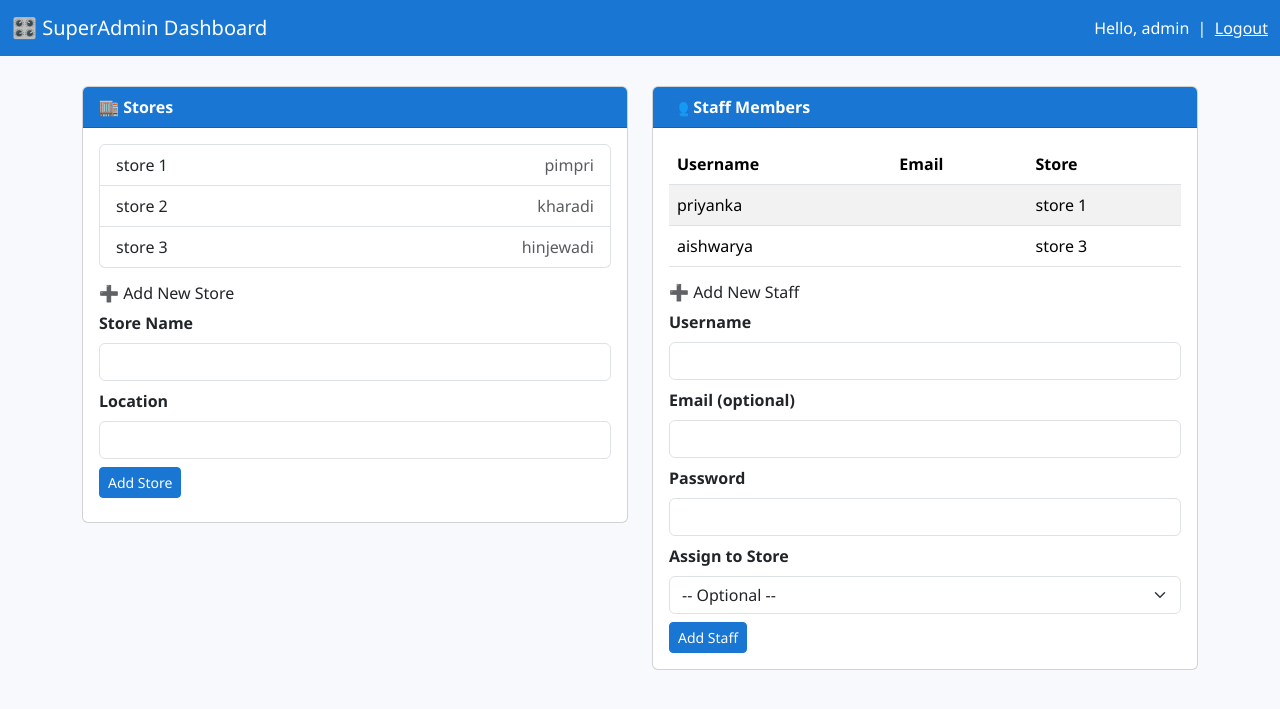
After one commit to priyankaaurade1/videogameproject, a Django app: page /superadmin/ in a window 1280 px wide. The commit adds this page. Shown: the top 709 px of the page. Run offline with Django 5.2, Linux system fonts and the light colour scheme; a user stored in the database is signed in; data comes from the database, SQL or seed files in the repository; both versions use the stored data as it was after the commit.

Commit message:
complete login system via roles,superadmin dashboard,pagination in allentries,forbiddenpage added

```diff
--- /dev/null
+++ b/videostore/templates/superadmin_dashboard.html
@@ -0,0 +1,173 @@
+{% load static %}
+<!DOCTYPE html>
+<html lang="en">
+<head>
+  <meta charset="UTF-8" />
+  <title>SuperAdmin Dashboard</title>
+  <meta name="viewport" content="width=device-width, initial-scale=1" />
+
+  <link href="https://cdn.jsdelivr.net/npm/bootstrap@5.3.3/dist/css/bootstrap.min.css" rel="stylesheet">
+  <link href="https://cdn.jsdelivr.net/npm/bootstrap-icons@1.10.5/font/bootstrap-icons.css" rel="stylesheet">
+
+  <style>
+    body {
+      background-color: #f7f9fc;
+      font-family: "Segoe UI", sans-serif;
+    }
+    .navbar {
+      background-color: #1976d2;
+    }
+    .navbar-brand, .nav-link, .navbar-text {
+      color: white !important;
+    }
+    .container {
+      padding-top: 30px;
+    }
+    .card {
+      margin-bottom: 20px;
+    }
+    .card-header {
+      background-color: #1976d2;
+      color: white;
+      font-weight: 600;
+    }
+    .btn-primary {
+      background-color: #1976d2;
+      border-color: #1976d2;
+    }
+    .btn-primary:hover {
+      background-color: #125ea3;
+    }
+    .table th, .table td {
+      vertical-align: middle;
+    }
+    .form-label {
+      font-weight: 600;
+    }
+  </style>
+</head>
+<body>
+
+<nav class="navbar navbar-expand-lg">
+  <div class="container-fluid">
+    <a class="navbar-brand" href="#">🎛️ SuperAdmin Dashboard</a>
+    <span class="navbar-text">
+      Hello, {{ request.user.username }} &nbsp;|&nbsp; <a href="{% url 'custom_logout' %}" class="text-white">Logout</a>
+    </span>
+  </div>
+</nav>
+
+<div class="container">
+
+  {% if messages %}
+    {% for message in messages %}
+      <div class="alert alert-{{ message.tags }} mt-2">
+        {{ message }}
+      </div>
+    {% endfor %}
+  {% endif %}
+
+  <div class="row">
+    <!-- Stores List & Add Store -->
+    <div class="col-lg-6">
+      <div class="card">
+        <div class="card-header">
+          🏬 Stores
+        </div>
+        <div class="card-body">
+          {% if stores %}
+            <ul class="list-group mb-3">
+              {% for store in stores %}
+                <li class="list-group-item d-flex justify-content-between align-items-center">
+                  {{ store.name }}
+                  <span class="text-muted">{{ store.location }}</span>
+                </li>
+              {% endfor %}
+            </ul>
+          {% else %}
+            <p class="text-muted">No stores available.</p>
+          {% endif %}
+
+          <h6 class="mt-3">➕ Add New Store</h6>
+          <form method="post" class="mb-2">
+            {% csrf_token %}
+            <input type="hidden" name="new_store" value="1">
+            <div class="mb-2">
+              <label class="form-label">Store Name</label>
+              <input type="text" name="store_name" class="form-control" required>
+            </div>
+            <div class="mb-2">
+              <label class="form-label">Location</label>
+              <input type="text" name="store_location" class="form-control">
+            </div>
+            <button type="submit" class="btn btn-primary btn-sm">Add Store</button>
+          </form>
+        </div>
+      </div>
+    </div>
+
+    <!-- Staff List & Add Staff -->
+    <div class="col-lg-6">
+      <div class="card">
+        <div class="card-header">
+          👥 Staff Members
+        </div>
+        <div class="card-body">
+          {% if staff_users %}
+            <table class="table table-striped mb-3">
+              <thead>
+                <tr>
+                  <th>Username</th>
+                  <th>Email</th>
+                  <th>Store</th>
+                </tr>
+              </thead>
+              <tbody>
+                {% for user in staff_users %}
+                  <tr>
+                    <td>{{ user.username }}</td>
+                    <td>{{ user.email }}</td>
+                    <td>{{ user.store.name|default:"Not Assigned" }}</td>
+                  </tr>
+                {% endfor %}
+              </tbody>
+            </table>
+          {% else %}
+            <p class="text-muted">No staff users yet.</p>
+          {% endif %}
+
+          <h6 class="mt-3">➕ Add New Staff</h6>
+          <form method="post">
+            {% csrf_token %}
+            <input type="hidden" name="new_staff" value="1">
+            <div class="mb-2">
+              <label class="form-label">Username</label>
+              <input type="text" name="staff_username" class="form-control" required>
+            </div>
+            <div class="mb-2">
+              <label class="form-label">Email (optional)</label>
+              <input type="email" name="staff_email" class="form-control">
+            </div>
+            <div class="mb-2">
+              <label class="form-label">Password</label>
+              <input type="password" name="staff_password" class="form-control" required>
+            </div>
+            <div class="mb-2">
+              <label class="form-label">Assign to Store</label>
+              <select name="staff_store" class="form-select">
+                <option value="">-- Optional --</option>
+                {% for store in stores %}
+                  <option value="{{ store.id }}">{{ store.name }}</option>
+                {% endfor %}
+              </select>
+            </div>
+            <button type="submit" class="btn btn-primary btn-sm">Add Staff</button>
+          </form>
+        </div>
+      </div>
+    </div>
+  </div>
+</div>
+
+</body>
+</html>
--- a/videostore/urls.py
+++ b/videostore/urls.py
@@ -1,3 +1,4 @@
+from django.shortcuts import render
 from django.urls import path
 from . import views
 from django.contrib.auth.views import LogoutView
@@ -8,9 +9,11 @@ urlpatterns = [
     path('', views.staff_entry, name='staff_entry'),
     path('export-report/', views.export_report, name='export_report'),
     path('all_entries', views.all_entries, name='all_entries'),
+    path('superadmin/', views.superadmin_dashboard, name='superadmin_dashboard'),
+    path('login/', views.custom_login, name='custom_login'),
+    path('logout/', views.custom_logout, name='custom_logout'),
+    path('forbidden/', lambda request: render(request, 'forbidden.html'), name='forbidden'),
 
-    path('login/', views.custom_login, name='custom_login'),
-    path('logout/', LogoutView.as_view(next_page='custom_login'), name='logout'),
 ]
 
 if settings.DEBUG:
--- a/videostore/views.py
+++ b/videostore/views.py
@@ -1,7 +1,6 @@
-# views.py
 from django.utils import timezone
 from django.shortcuts import render, redirect
-from .models import GameData
+from .models import *
 import openpyxl
 from django.http import HttpResponse
 from django.contrib.auth.decorators import login_required
@@ -14,20 +13,97 @@ from openpyxl.drawing.image import Image as ExcelImage
 import os
 from django.urls import reverse
 from django.http import JsonResponse
+from django.contrib.auth import logout
+from django.contrib.auth.decorators import user_passes_test
 
 def custom_login(request):
+    if request.user.is_authenticated:
+        # Already logged in, redirect based on role
+        if request.user.role == 'superadmin':
+            return redirect('superadmin_dashboard')
+        elif request.user.role == 'staff':
+            return redirect('staff_entry')
+
     if request.method == 'POST':
-        username = request.POST.get("username")
-        password = request.POST.get("password")
+        username = request.POST.get('username')
+        password = request.POST.get('password')
+
+        if not username or not password:
+            messages.error(request, "Please enter both username and password.")
+            return render(request, 'login.html')
+
         user = authenticate(request, username=username, password=password)
 
         if user is not None:
             login(request, user)
-            return redirect(staff_entry)
+            if user.role == 'superadmin':
+                return redirect('superadmin_dashboard')
+            elif user.role == 'staff':
+                if user.store is None:
+                    messages.error(request, "You are not assigned to any store. Contact admin.")
+                    return redirect('custom_login')
+                return redirect('staff_entry')
+            else:
+                messages.error(request, "Invalid user role.")
         else:
             messages.error(request, "Invalid username or password.")
 
     return render(request, 'login.html')
+
+def is_superadmin(user):
+    return user.is_authenticated and user.is_superuser
+
+@user_passes_test(is_superadmin, login_url='/forbidden/')
+def superadmin_dashboard(request):
+    if request.user.role != 'superadmin':
+        messages.error(request, "Unauthorized access.")
+        return redirect('custom_login')
+
+    if request.method == 'POST':
+        if 'new_store' in request.POST:
+            # Handle Store creation
+            name = request.POST.get('store_name')
+            location = request.POST.get('store_location')
+            if name:
+                Store.objects.create(name=name, location=location)
+                messages.success(request, "✅ New store added successfully!")
+            else:
+                messages.error(request, "⚠️ Store name is required.")
+
+        if 'new_staff' in request.POST:
+            # Handle Staff creation
+            username = request.POST.get('staff_username')
+            email = request.POST.get('staff_email')
+            password = request.POST.get('staff_password')
+            store_id = request.POST.get('staff_store')
+
+            if username and password:
+                try:
+                    store = Store.objects.get(id=store_id) if store_id else None
+                    User.objects.create_user(
+                        username=username,
+                        email=email,
+                        password=password,
+                        role='staff',
+                        store=store
+                    )
+                    messages.success(request, "✅ New staff user added successfully!")
+                except Store.DoesNotExist:
+                    messages.error(request, "⚠️ Selected store does not exist.")
+            else:
+                messages.error(request, "⚠️ Username and password are required for staff.")
+
+    stores = Store.objects.all()
+    staff_users = User.objects.filter(role='staff')
+    return render(request, 'superadmin_dashboard.html', {
+        'stores': stores,
+        'staff_users': staff_users,
+    })
+
+
+def custom_logout(request):
+    logout(request)
+    return redirect('custom_login')
 
 def generate_bill_no():
     india_tz = pytz.timezone("Asia/Kolkata")
@@ -92,8 +168,14 @@ from django.core.files.base import ContentFile
 IST = pytz.timezone('Asia/Kolkata')
 @login_required
 def staff_entry(request):
-    india_tz = pytz.timezone("Asia/Kolkata")
-    now = timezone.now().astimezone(india_tz)
+    if request.user.role != 'staff':
+        messages.error(request, "Unauthorized access.")
+        return redirect('custom_login')
+
+    if not request.user.store:
+        messages.error(request, "You are not assigned to any store.")
+        return redirect('custom_login')
+    now = timezone.now()
 
     if request.method == 'POST':
         entry_id = request.POST.get("entry_id")
@@ -154,5 +236,8 @@ def staff_entry(request):
 
 @login_required
 def all_entries(request):
+    if request.user.role != 'staff':
+        messages.error(request, "Unauthorized access.")
+        return redirect('custom_login')
     entries = GameData.objects.order_by('-id')[:100]
     return render(request, 'entries_list.html', {'entries': entries})
```
Also changed, not shown: videostore/admin.py (+20 -3 lines), videostore/forms.py (added, +18 -0 lines), videostore/templates/base.html (+39 -18 lines), videostore/templates/entries_list.html (+46 -5 lines), videostore/templates/forbidden.html (added, +8 -0 lines), videostore/templates/login.html (+28 -21 lines), db.sqlite3.
